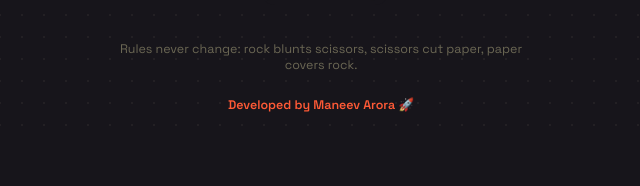
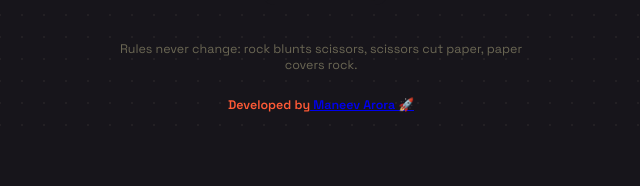
Before and after one commit to MANEEVAR1/Rock-Paper-Scissors-Web-Game, a Flask app: page / in a window 1280 px wide. Shown: the part 656-842 px from the top of the page, without its empty margins (319-959 px from the left). Run offline with Flask 3, Linux system fonts and the light colour scheme.

Commit message:
Updated Developer Byline

```diff
--- a/templates/index.html
+++ b/templates/index.html
@@ -86,7 +86,7 @@
 
     <footer class="credits">
       <p>Rules never change: rock blunts scissors, scissors cut paper, paper covers rock.</p>
-      <p class="credits__byline">Developed by Maneev Arora 🚀</p>
+      <p class="credits__byline">Developed by<a href="https://www.linkedin.com/in/maneev-arora"> Maneev Arora 🚀</a></p>
     </footer>
 
   </main>
```
